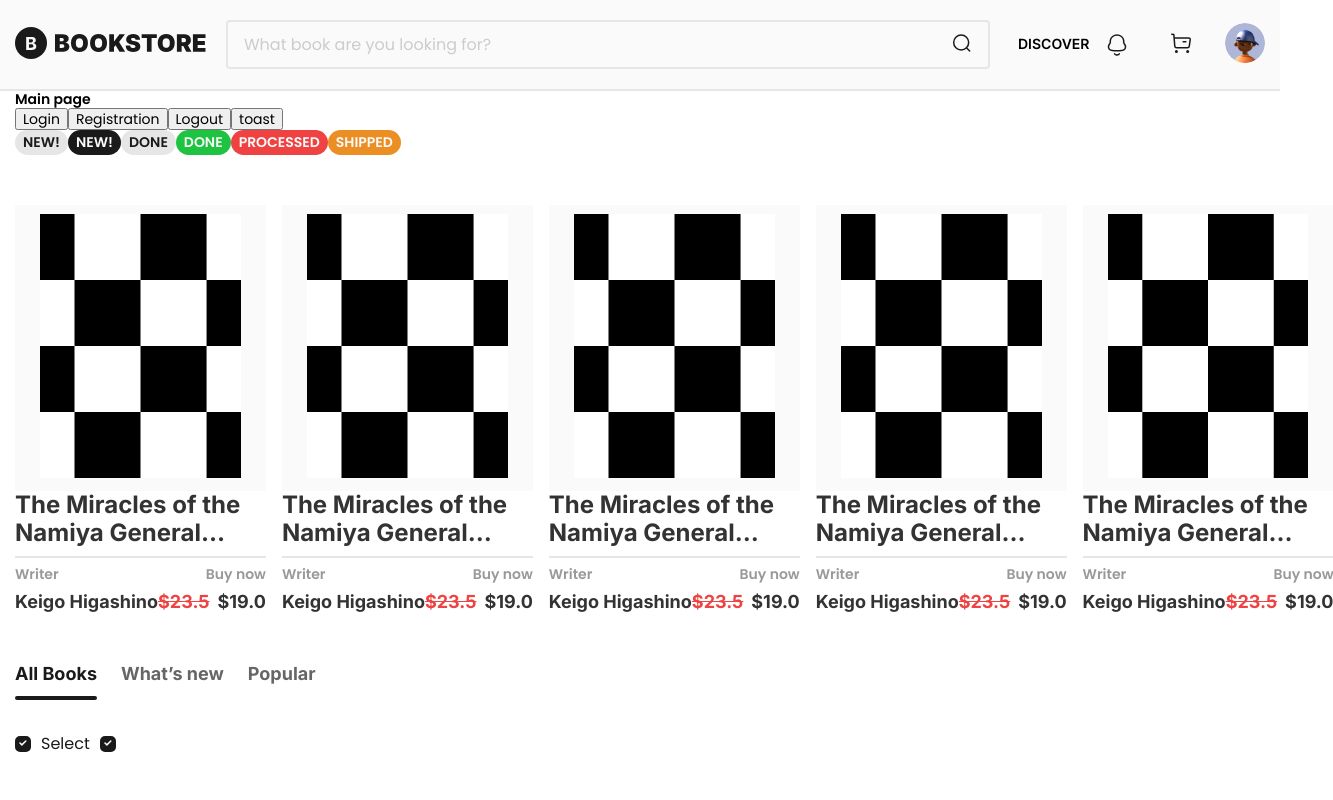
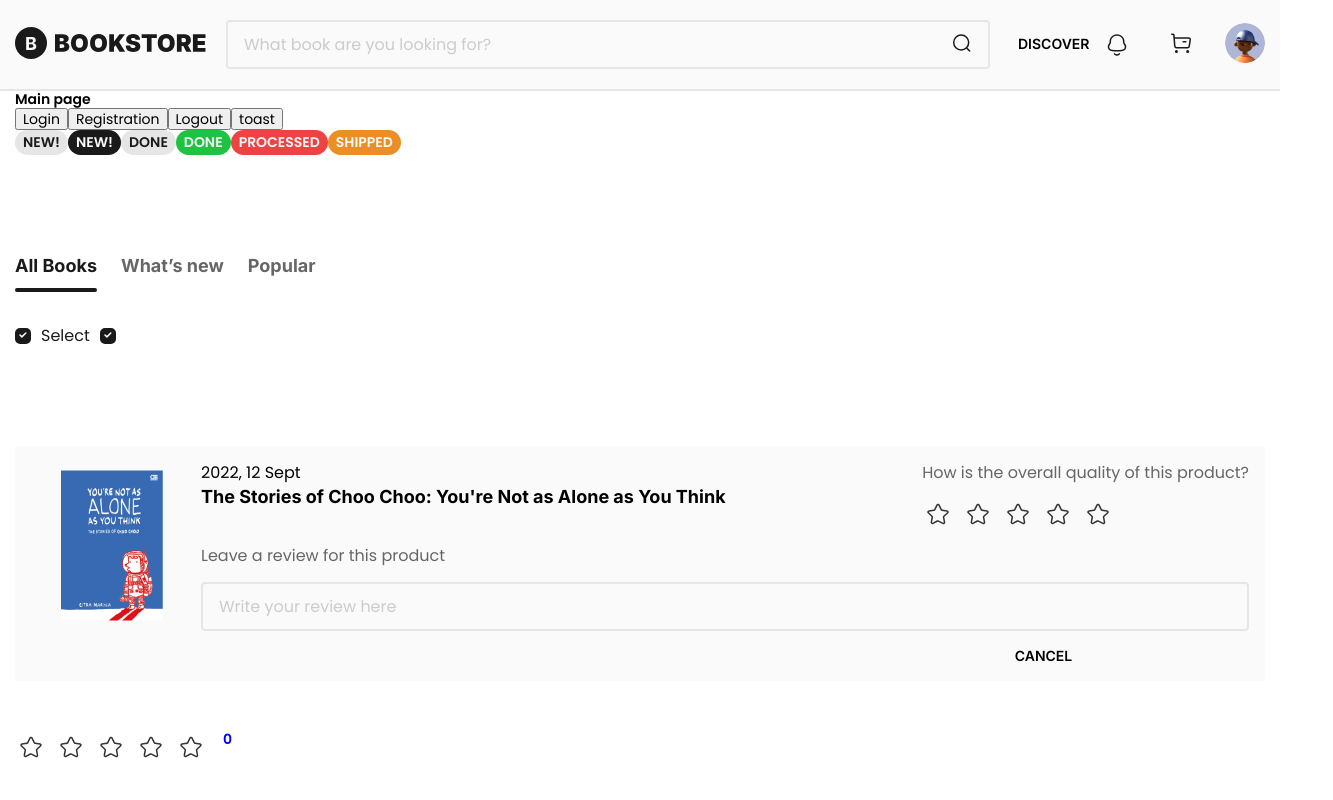
Before and after one commit to gapanovichV/bookstore-next, a Next.js app: page / in a window 1280 px wide. Shown: the top 800 px of the page, 1333 px wide, since content can reach past the window. Built offline with nearby package versions, Linux system fonts and the light colour scheme.

Commit message:
feat: rating component

```diff
--- a/components/elements/ReviewCard/ReviewCard.tsx
+++ b/components/elements/ReviewCard/ReviewCard.tsx
@@ -3,6 +3,7 @@ import clsx from "clsx"
 
 import { Button } from "@/components/elements/Button/Button"
 import { Input } from "@/components/elements/Input/Input"
+import { StarRating } from "@/components/elements/StarRating/StarRating"
 
 import styles from "./ReviewCard.module.scss"
 
@@ -11,7 +12,7 @@ interface ReviewCardProps {
 }
 export const ReviewCard = ({ className }: ReviewCardProps) => {
   const [reviewText, setReviewText] = useState<string>("")
-  const [reviewLeft, setReviewLeft] = useState<boolean>(true)
+  const [reviewLeft, setReviewLeft] = useState<boolean>(false)
   return (
     <div className={clsx(styles.review, className)}>
       <div className={clsx(styles.review_content)}>
@@ -33,7 +34,7 @@ export const ReviewCard = ({ className }: ReviewCardProps) => {
                   <p className={clsx(styles.detail_estimate_question)}>
                     How is the overall quality of this product?
                   </p>
-                  <img src="/img/Star.svg" alt="stars" />
+                  <StarRating />
                 </>
               ) : (
                 <div className={clsx(styles.detail_estimate_star)}>
--- /dev/null
+++ b/components/elements/StarRating/StarRating.module.scss
@@ -0,0 +1,12 @@
+.star {
+  width: 32px;
+  height: 32px;
+  display: flex;
+  align-items: center;
+  justify-content: center;
+}
+
+.rating {
+  display: flex;
+  gap: 8px;
+}
--- /dev/null
+++ b/components/elements/StarRating/StarRating.tsx
@@ -0,0 +1,83 @@
+import { useState } from "react"
+import clsx from "clsx"
+
+import styles from "./StarRating.module.scss"
+
+interface StarRatingProps {
+  className?: string
+  defaultRating?: number
+  onSetRating?: (rating: number) => void
+}
+
+interface StarProps {
+  filled: boolean
+  onClick: () => void
+  onMouseEnter: () => void
+  onMouseLeave: () => void
+}
+
+const Star = ({ filled, onClick, onMouseEnter, onMouseLeave }: StarProps) => {
+  return (
+    <button
+      title="button star"
+      type="button"
+      className={clsx("btn-reset", styles.star)}
+      onClick={onClick}
+      onMouseEnter={onMouseEnter}
+      onMouseLeave={onMouseLeave}
+    >
+      {filled ? (
+        <svg
+          width="24"
+          height="24"
+          viewBox="0 0 24 24"
+          fill="none"
+          xmlns="http://www.w3.org/2000/svg"
+        >
+          <path
+            d="M17.9189 14.32C17.6599 14.571 17.5409 14.934 17.5999 15.29L18.4889 20.21C18.5639 20.627 18.3879 21.049 18.0389 21.29C17.6969 21.54 17.2419 21.57 16.8689 21.37L12.4399 19.06C12.2859 18.978 12.1149 18.934 11.9399 18.929H11.6689C11.5749 18.943 11.4829 18.973 11.3989 19.019L6.96888 21.34C6.74988 21.45 6.50188 21.489 6.25888 21.45C5.66688 21.338 5.27188 20.774 5.36888 20.179L6.25888 15.259C6.31788 14.9 6.19888 14.535 5.93988 14.28L2.32888 10.78C2.02688 10.487 1.92188 10.047 2.05988 9.65C2.19388 9.254 2.53588 8.965 2.94888 8.9L7.91888 8.179C8.29688 8.14 8.62888 7.91 8.79888 7.57L10.9889 3.08C11.0409 2.98 11.1079 2.888 11.1889 2.81L11.2789 2.74C11.3259 2.688 11.3799 2.645 11.4399 2.61L11.5489 2.57L11.7189 2.5H12.1399C12.5159 2.539 12.8469 2.764 13.0199 3.1L15.2389 7.57C15.3989 7.897 15.7099 8.124 16.0689 8.179L21.0389 8.9C21.4589 8.96 21.8099 9.25 21.9489 9.65C22.0799 10.051 21.9669 10.491 21.6589 10.78L17.9189 14.32Z"
+            fill="#1A1A1A"
+          />
+        </svg>
+      ) : (
+        <svg
+          width="24"
+          height="24"
+          viewBox="0 0 24 24"
+          fill="none"
+          xmlns="http://www.w3.org/2000/svg"
+        >
+          <path
+            d="M17.9184 14.3202C17.6594 14.5712 17.5404 14.9342 17.5994 15.2902L18.4884 20.2102C18.5634 20.6272 18.3874 21.0492 18.0384 21.2902C17.6964 21.5402 17.2414 21.5702 16.8684 21.3702L12.4394 19.0602C12.2854 18.9782 12.1144 18.9342 11.9394 18.9292H11.6684C11.5744 18.9432 11.4824 18.9732 11.3984 19.0192L6.96839 21.3402C6.74939 21.4502 6.50139 21.4892 6.25839 21.4502C5.66639 21.3382 5.27139 20.7742 5.36839 20.1792L6.25839 15.2592C6.31739 14.9002 6.19839 14.5352 5.93939 14.2802L2.32839 10.7802C2.02639 10.4872 1.92139 10.0472 2.05939 9.65025C2.19339 9.25425 2.53539 8.96525 2.94839 8.90024L7.91839 8.17924C8.29639 8.14024 8.62839 7.91024 8.79839 7.57024L10.9884 3.08024C11.0404 2.98024 11.1074 2.88824 11.1884 2.81024L11.2784 2.74024C11.3254 2.68824 11.3794 2.64524 11.4394 2.61024L11.5484 2.57024L11.7184 2.50024H12.1394C12.5154 2.53924 12.8464 2.76424 13.0194 3.10024L15.2384 7.57024C15.3984 7.89724 15.7094 8.12424 16.0684 8.17924L21.0384 8.90024C21.4584 8.96025 21.8094 9.25025 21.9484 9.65025C22.0794 10.0512 21.9664 10.4912 21.6584 10.7802L17.9184 14.3202Z"
+            stroke="#333333"
+            strokeWidth="1.5"
+          />
+        </svg>
+      )}
+    </button>
+  )
+}
+
+export const StarRating = ({ defaultRating = 0, onSetRating, className }: StarRatingProps) => {
+  const [rating, setRating] = useState(defaultRating)
+  const [tempRating, setTempRating] = useState(0)
+  const handleRating = (rating: number) => {
+    setRating(rating)
+    if (onSetRating) {
+      onSetRating(rating)
+    }
+  }
+  return (
+    <div className={clsx(styles.rating, className)}>
+      {[...Array(5)].map((_, i) => (
+        <Star
+          key={i}
+          filled={tempRating ? tempRating >= i + 1 : rating >= i + 1}
+          onClick={() => handleRating(i + 1)}
+          onMouseEnter={() => setTempRating(i + 1)}
+          onMouseLeave={() => setTempRating(0)}
+        />
+      ))}
+    </div>
+  )
+}
--- a/components/templates/MainPage/MainPage.tsx
+++ b/components/templates/MainPage/MainPage.tsx
@@ -1,6 +1,6 @@
 "use client"
 
-import React from "react"
+import React, { useState } from "react"
 import toast from "react-hot-toast"
 import clsx from "clsx"
 import { useRouter } from "next/navigation"
@@ -9,17 +9,18 @@ import { Card } from "@/components/elements/Card/Card"
 import { CheckList } from "@/components/elements/CheckList/CheckList"
 import { Dropdown } from "@/components/elements/Dropdown/Dropdown"
 import { PurchaseCard } from "@/components/elements/PurchaseCard/PurchaseCard"
+import { ReviewCard } from "@/components/elements/ReviewCard/ReviewCard"
+import { StarRating } from "@/components/elements/StarRating/StarRating"
 import { Tab } from "@/components/elements/Tab/Tab"
 import { Tag } from "@/components/elements/Tag/Tag"
 import { useTab } from "@/hooks/useTab"
 import { useUserLogout } from "@/hooks/useUserLogout"
 import { RouteEnum } from "@/types/route.type"
-import { ReviewCard } from "@/components/elements/ReviewCard/ReviewCard"
 
 const MainPage = () => {
   const router = useRouter()
   const handleLogout = useUserLogout()
-
+  const [exportedRating, setExportedRating] = useState(0)
   const tabs = [{ label: "All Books" }, { label: "What’s new" }, { label: "Popular" }]
   const { currentItem, changeItem } = useTab(0, tabs)
 
@@ -51,11 +52,6 @@ const MainPage = () => {
         </div>
 
         <div className={"test"}>
-          <Card size="medium" />
-          <Card size="medium" />
-          <Card size="medium" />
-          <Card size="medium" />
-          <Card size="medium" />
         </div>
         <PurchaseCard />
 
@@ -75,8 +71,10 @@ const MainPage = () => {
         </div>
         <div className={"test test_col"}>
           <ReviewCard />
-          <ReviewCard />
-          <ReviewCard />
+        </div>
+        <div className={"test"}>
+          <StarRating defaultRating={0} onSetRating={setExportedRating} />
+          <span style={{ fontWeight: "700", color: "blue" }}>{exportedRating}</span>
         </div>
       </div>
     </main>
```
Also changed, not shown: public/img/StarLine.svg (added).
